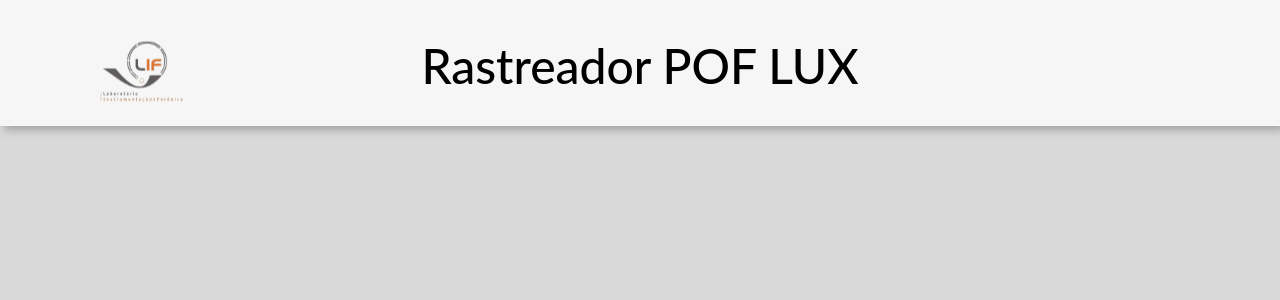
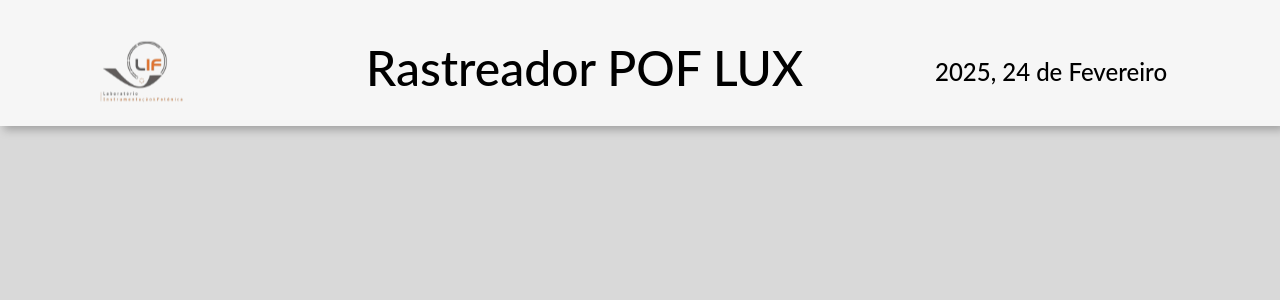
Before and after one commit to RastreadorPOFLUX/RastreadorDashboardFront, a React (Vite) app: page / in a window 1280 px wide. Shown: the top 300 px of the page. Built offline with nearby package versions, Linux system fonts and the light colour scheme.

Commit message:
feature: Adicionando Data estática ao componente de Menu Superior

```diff
--- a/src/components/MenuSuperior/index.tsx
+++ b/src/components/MenuSuperior/index.tsx
@@ -1,5 +1,5 @@
 // Estilo
-import {Title, Image, Wrapper} from './style'
+import {Title, Image, Wrapper, DateDisplay} from './style'
 
 // Imagens
 import lifLogo from "./../../assets/lif-logo.svg"
@@ -9,6 +9,7 @@ function MenuSuperior() {
     <Wrapper>
         <Image src={lifLogo} />
       <Title>Rastreador POF LUX</Title>
+      <DateDisplay> 2025, 24 de Fevereiro </DateDisplay>
     </Wrapper>
   );
 }
--- a/src/components/MenuSuperior/style.tsx
+++ b/src/components/MenuSuperior/style.tsx
@@ -1,12 +1,31 @@
 import styled from 'styled-components';
 
 export const Title = styled.h1`
+  text-align:left;
+  vertical-align:text-top;
+  left:22.875rem;
+  top:0.125rem;
+  position:absolute;
+  width:29.8125rem;
   font-size: 3rem;
   font-weight: 500;
-  text-align: center;
   color: var(--primaryText);
   font-family: var(--primaryFont);
 `
+
+export const DateDisplay = styled.h2`
+  text-align:center;
+  font-size: 1.5rem;
+  font-weight: 500;
+  left:58.19rem;
+  top:2.125rem;
+  width:15rem;
+  height:2.8125rem;
+  position:absolute;
+  color: var(--primaryText);
+  font-family: var(--primaryFont);
+`
+
 export const Image = styled.img`
     height:4.6875rem;
     width:5.625rem;
```
